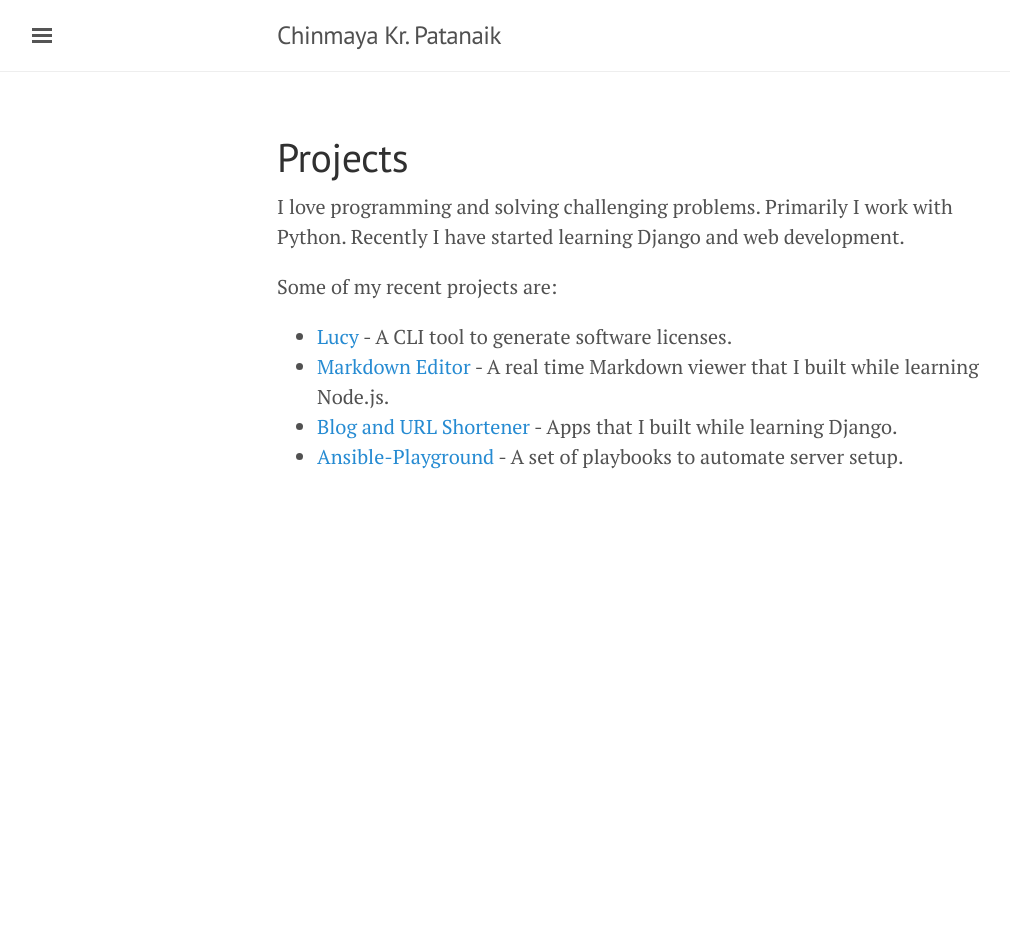
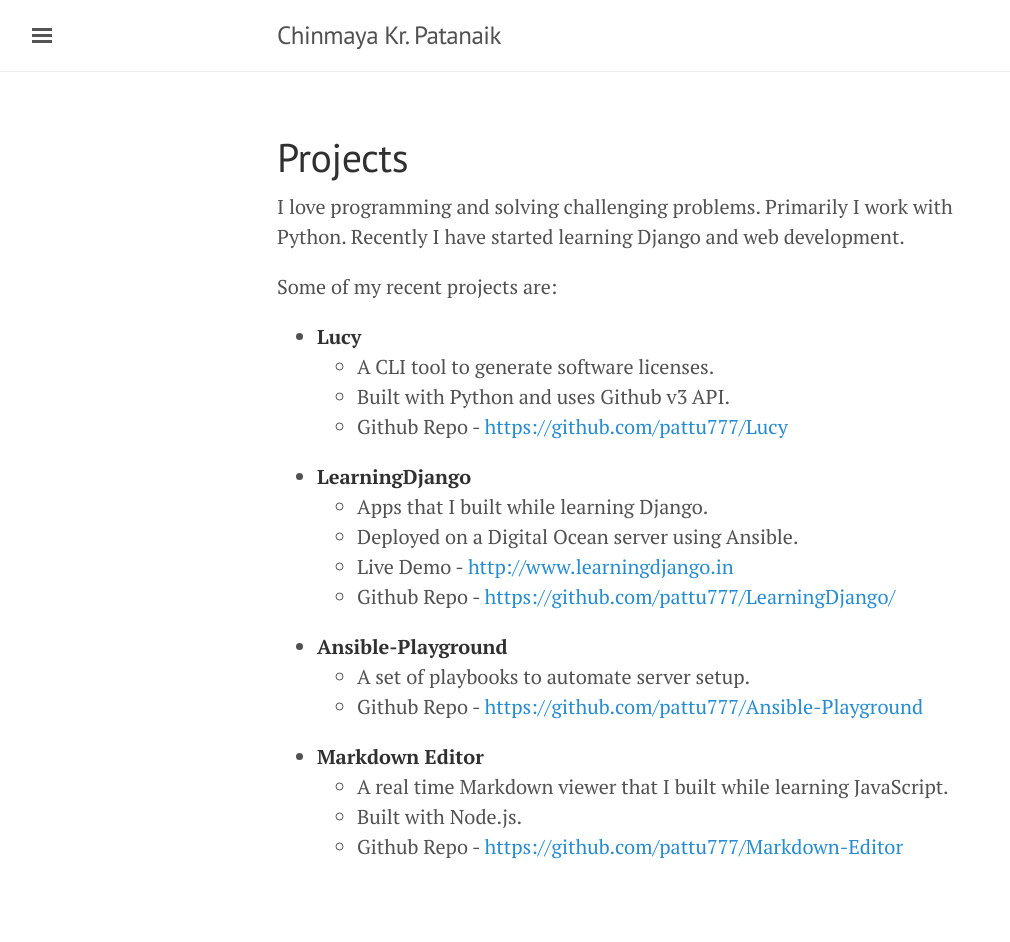
Before and after one commit to pattu777/pattu777.github.io, a Jekyll site: the page built from projects.md, in a window 1280 px wide. Shown: the whole page, without its empty margins (3-1013 px from the left). Built offline with Jekyll 4.4.1, drawn with Linux system fonts in a browser that asks for light colours; comment, search, counter and statistics services are not loaded; before the commit the page ends 900 px from its top, so only the background shows below that.

Commit message:
Projects updated

```diff
--- a/projects.md
+++ b/projects.md
@@ -7,7 +7,19 @@ I love programming and solving challenging problems. Primarily I work with Pytho
 
 Some of my recent projects are:
 
-* [Lucy](https://github.com/pattu777/Lucy) - A CLI tool to generate software licenses.
-* [Markdown Editor](https://github.com/pattu777/Markdown-Editor) - A real time Markdown viewer that I built while learning Node.js.
-* [Blog and URL Shortener](https://github.com/pattu777/LearningDjango/) - Apps that I built while learning Django.
-* [Ansible-Playground](https://github.com/pattu777/Ansible-Playground) - A set of playbooks to automate server setup.
+* __Lucy__
+  * A CLI tool to generate software licenses.
+  * Built with Python and uses Github v3 API.
+  * Github Repo - [https://github.com/pattu777/Lucy](https://github.com/pattu777/Lucy)
+* __LearningDjango__
+  * Apps that I built while learning Django.
+  * Deployed on a Digital Ocean server using Ansible.
+  * Live Demo - [http://www.learningdjango.in](http://www.learningdjango.in)
+  * Github Repo - [https://github.com/pattu777/LearningDjango/](https://github.com/pattu777/LearningDjango/)
+* __Ansible-Playground__
+  * A set of playbooks to automate server setup.
+  * Github Repo - [https://github.com/pattu777/Ansible-Playground](https://github.com/pattu777/Ansible-Playground)
+* __Markdown Editor__
+  * A real time Markdown viewer that I built while learning JavaScript.
+  * Built with Node.js.
+  * Github Repo - [https://github.com/pattu777/Markdown-Editor](https://github.com/pattu777/Markdown-Editor)
```
